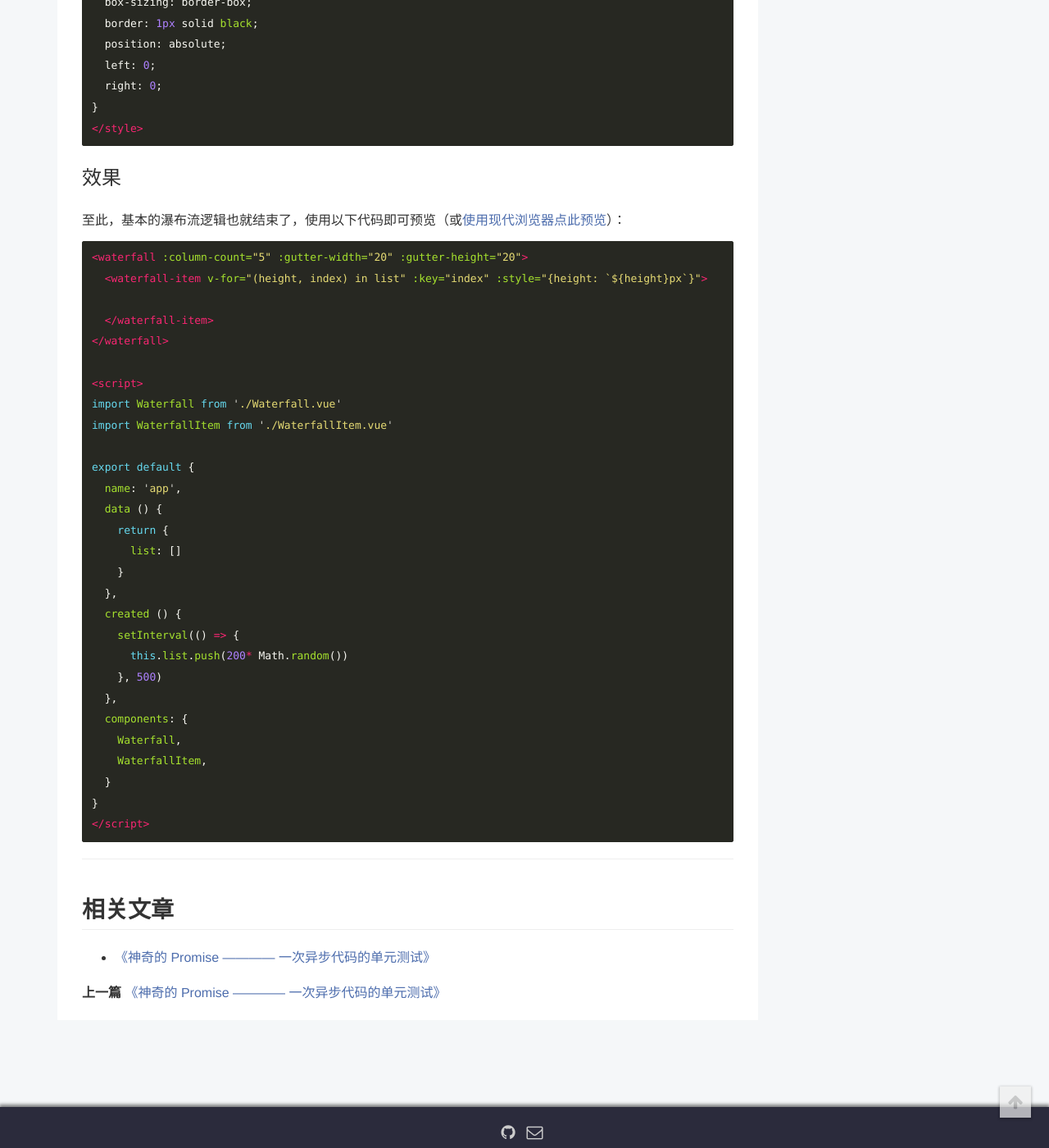
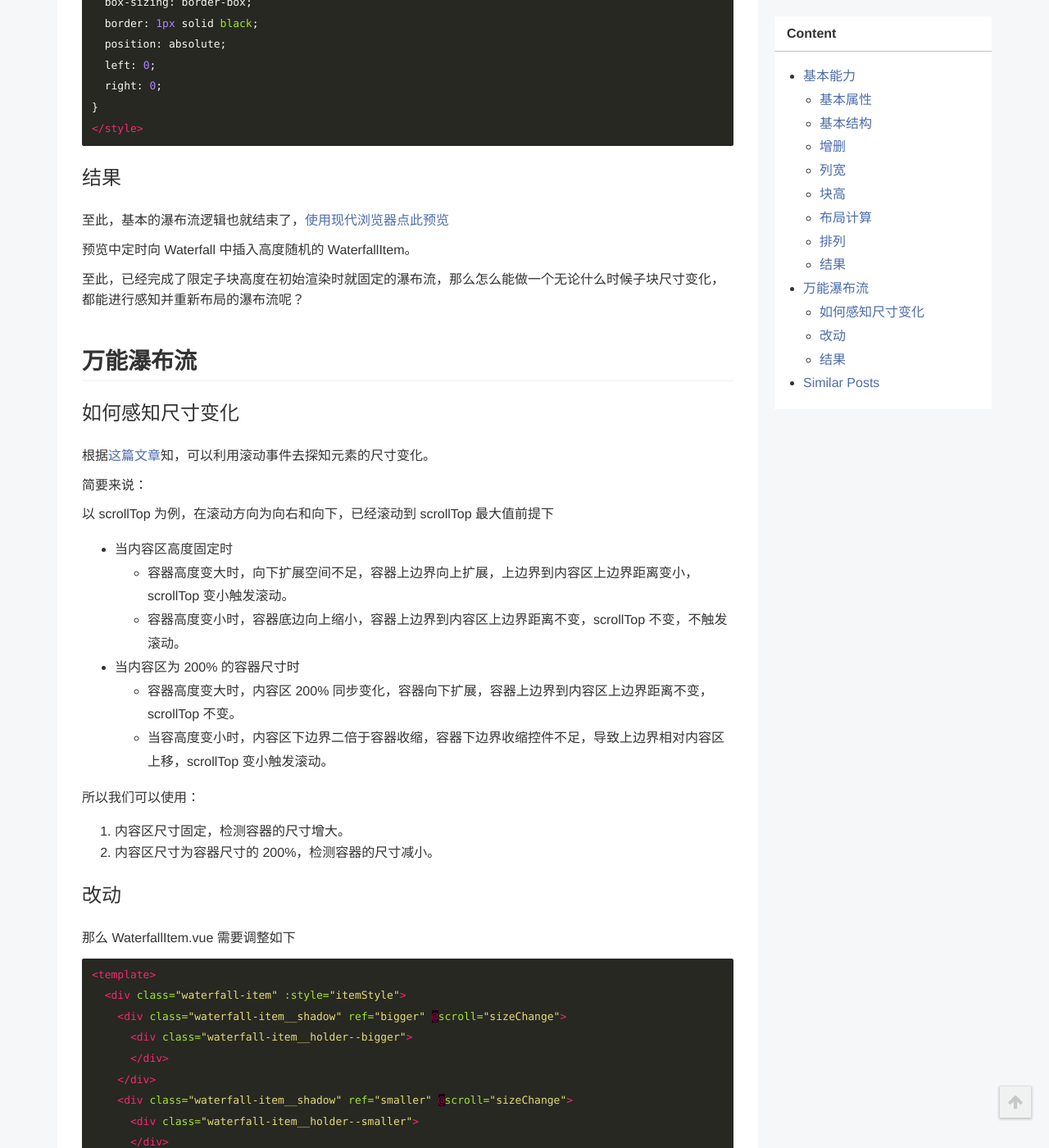
Before and after one commit to toBeTheLight/toBeTheLight.github.io, a Jekyll site: the page built from _posts/2019-12-08-万能瀑布流.md, in a window 1280 px wide and 1400 px high, scrolled down 6033 px. Shown: the whole window at 82% size. Built offline with Jekyll 4.4.1, drawn with Linux system fonts in a browser that asks for light colours; a style sheet for code colours, icons or effects is not loaded; some of the changed text lies outside the part shown.

Commit message:
feat: waterfall-powerful

````diff
--- a/_posts/2019-12-08-万能瀑布流.md
+++ b/_posts/2019-12-08-万能瀑布流.md
@@ -62,15 +62,14 @@ props: {
 }
 </style>
 ```
-
-Waterfall 组件只需要与父组件同宽高，并且将内部子元素原样渲染。
+Waterfall.vue 组件只需要与父组件同宽高，并且将内部子元素原样渲染。
 
 ### 增删
 
-为了保证在布局块在新增或删除时能最小化重新布局的成本，我选择由 Waterfall-item 告知 waterfall 自己的新增和移除。
+为了保证在布局块在新增或删除时能最小化重新布局的成本，我选择由 WaterfallItem.vue 告知 Waterfall.vue 自己的新增和移除。
 
 ```js
-// Waterfall
+// Waterfall.vue
 data () {
   return {
     children: []
@@ -88,7 +87,7 @@ methods: {
     this.resize(index, false)
   }
 }
-// Waterfall-item
+// WaterfallItem.vue
 created () {
   this.$parent.add(this)
 },
@@ -215,7 +214,7 @@ computed: {
 
 ### 排列
 
-计算完成的位置和列宽需要应用到 waterfall-item 上
+计算完成的位置和列宽需要应用到 WaterfallItem.vue 上
 
 ```html
 <template>
@@ -257,36 +256,104 @@ export default {
 </style>
 ```
 
-### 效果
+### 结果
 
-至此，基本的瀑布流逻辑也就结束了，使用以下代码即可预览（或[使用现代浏览器点此预览](https://tobethelight.github.io/demo/layout/waterfall/simple/)）：
+至此，基本的瀑布流逻辑也就结束了，[使用现代浏览器点此预览](https://tobethelight.github.io/demo/layout/waterfall/simple/)
+
+预览中定时向 Waterfall 中插入高度随机的 WaterfallItem。
+
+至此，已经完成了限定子块高度在初始渲染时就固定的瀑布流，那么怎么能做一个无论什么时候子块尺寸变化，都能进行感知并重新布局的瀑布流呢？
+
+## 万能瀑布流
+
+### 如何感知尺寸变化
+
+根据[这篇文章](https://blog.crimx.com/2017/07/15/element-onresize/)知，可以利用滚动事件去探知元素的尺寸变化。
+
+简要来说：
+
+以 scrollTop 为例，在滚动方向为向右和向下，已经滚动到 scrollTop 最大值前提下
+
+* 当内容区高度固定时
+  * 容器高度变大时，向下扩展空间不足，容器上边界向上扩展，上边界到内容区上边界距离变小，scrollTop 变小触发滚动。
+  * 容器高度变小时，容器底边向上缩小，容器上边界到内容区上边界距离不变，scrollTop 不变，不触发滚动。
+* 当内容区为 200% 的容器尺寸时
+  * 容器高度变大时，内容区 200% 同步变化，容器向下扩展，容器上边界到内容区上边界距离不变，scrollTop 不变。
+  * 当容高度变小时，内容区下边界二倍于容器收缩，容器下边界收缩控件不足，导致上边界相对内容区上移，scrollTop 变小触发滚动。
+
+所以我们可以使用：
+
+1. 内容区尺寸固定，检测容器的尺寸增大。
+2. 内容区尺寸为容器尺寸的 200%，检测容器的尺寸减小。
+
+### 改动
+
+那么 WaterfallItem.vue 需要调整如下
+
 ```html
-<waterfall :column-count="5" :gutter-width="20" :gutter-height="20">
-  <waterfall-item v-for="(height, index) in list" :key="index" :style="{height: `${height}px`}">
-    {{index}}
-  </waterfall-item>
-</waterfall>
+<template>
+  <div class="waterfall-item" :style="itemStyle">
+    <div class="waterfall-item__shadow" ref="bigger" @scroll="sizeChange">
+      <div class="waterfall-item__holder--bigger">
+      </div>
+    </div>
+    <div class="waterfall-item__shadow" ref="smaller" @scroll="sizeChange">
+      <div class="waterfall-item__holder--smaller">
+      </div>
+    </div>
+    <slot />
+  </div>
+</template>
 
 <script>
-import Waterfall from './Waterfall.vue'
-import WaterfallItem from './WaterfallItem.vue'
+  methods: {
+    sizeChange () {
+      this.$parent.update(this)
+    }
+  }
+</script>
 
-export default {
-  name: 'app',
-  data () {
-    return {
-      list: []
-    }
-  },
-  created () {
-    setInterval(() => {
-      this.list.push(200* Math.random())
-    }, 500)
-  },
-  components: {
-    Waterfall,
-    WaterfallItem,
+<style>
+  .waterfall-item {
+    position: absolute;
+    left: 0;
+    right: 0;
+    overflow: hidden;
+    box-sizing: border-box;
+    border: 1px solid black ;
+  }
+  .waterfall-item__shadow {
+    height: 100%;
+    left: 0;
+    overflow: auto;
+    position: absolute;
+    top: 0;
+    transform: translateX(200%);
+    width: 100%;
+  }
+  .waterfall-item__holder--bigger {
+    height: 200000px;
+  }
+  .waterfall-item__holder--smaller {
+    height: 200%;
+  }
+</style>
+```
+* slot 为用户的真实 dom，其撑开 waterfall-item 的高度。
+* 两个分别检测尺寸增加和减小的 waterfall-item__shadow 与 waterfall-item 同高，从而使得用户 dom 的尺寸变化映射到 waterfall-item__shadow 上。
+* 用户 dom 的尺寸变化触发 waterfall-item__shadow scroll 事件，在事件回调中通知 Waterfall.vue 组件更新对应高度
+
+```js
+// Waterfall.vue
+methods: {
+  // ...
+  update (child) {
+    const index = this.$children.indexOf(child)
+    this.childrenHeights.splice(index, 1, this.$children[index].$el.getBoundingClientRect().height)
   }
 }
-</script>
 ```
+
+在父组件中只需要更新此元素的高度即可
+
+### 结果
````
Also changed, not shown: other parts of _posts/2019-12-08-万能瀑布流.md (+4 -4 lines), demo/layout/waterfall/powerful/demo.html (added, +32 -0 lines), demo/layout/waterfall/powerful/index.html (added, +92 -0 lines), demo/layout/waterfall/powerful/waterfall-item.js (added, +48 -0 lines), demo/layout/waterfall/powerful/waterfall.js (added, +105 -0 lines).
